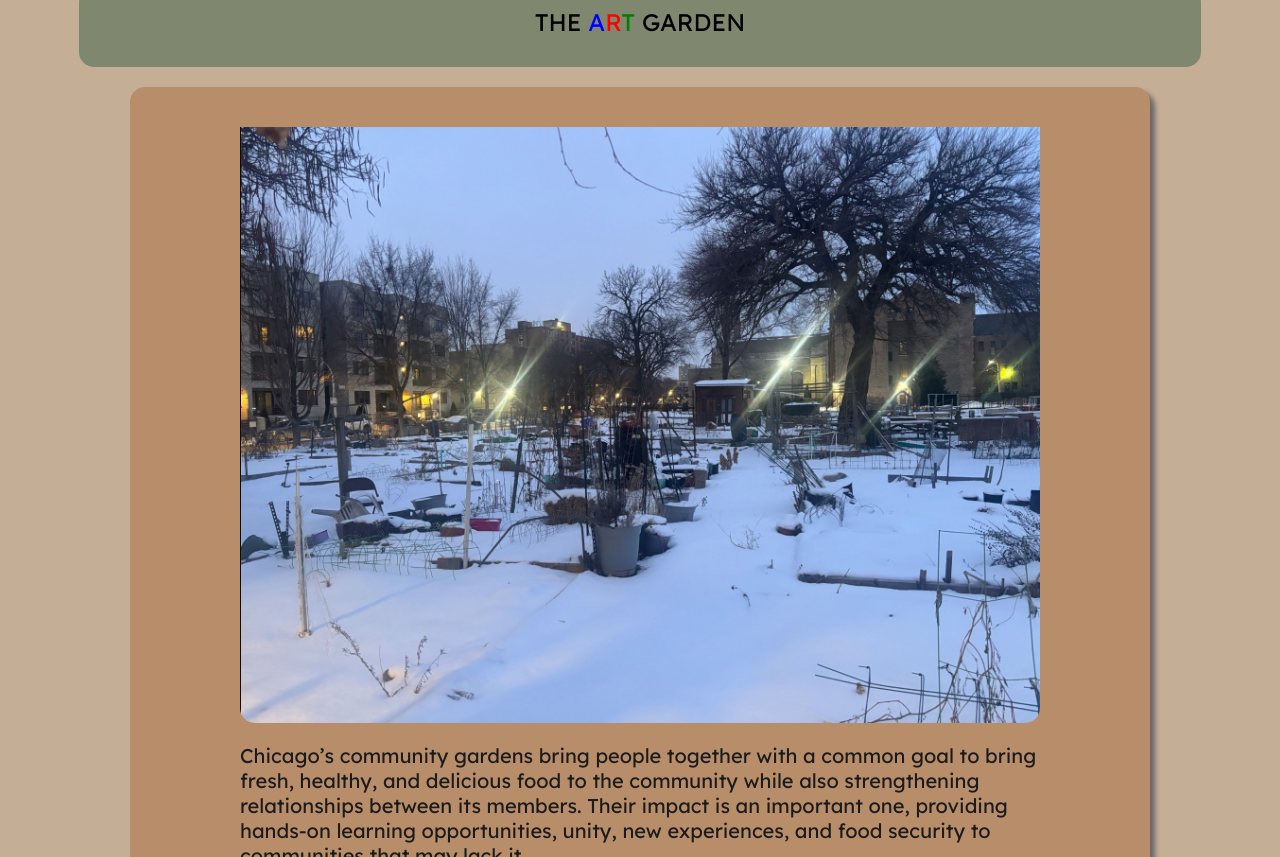
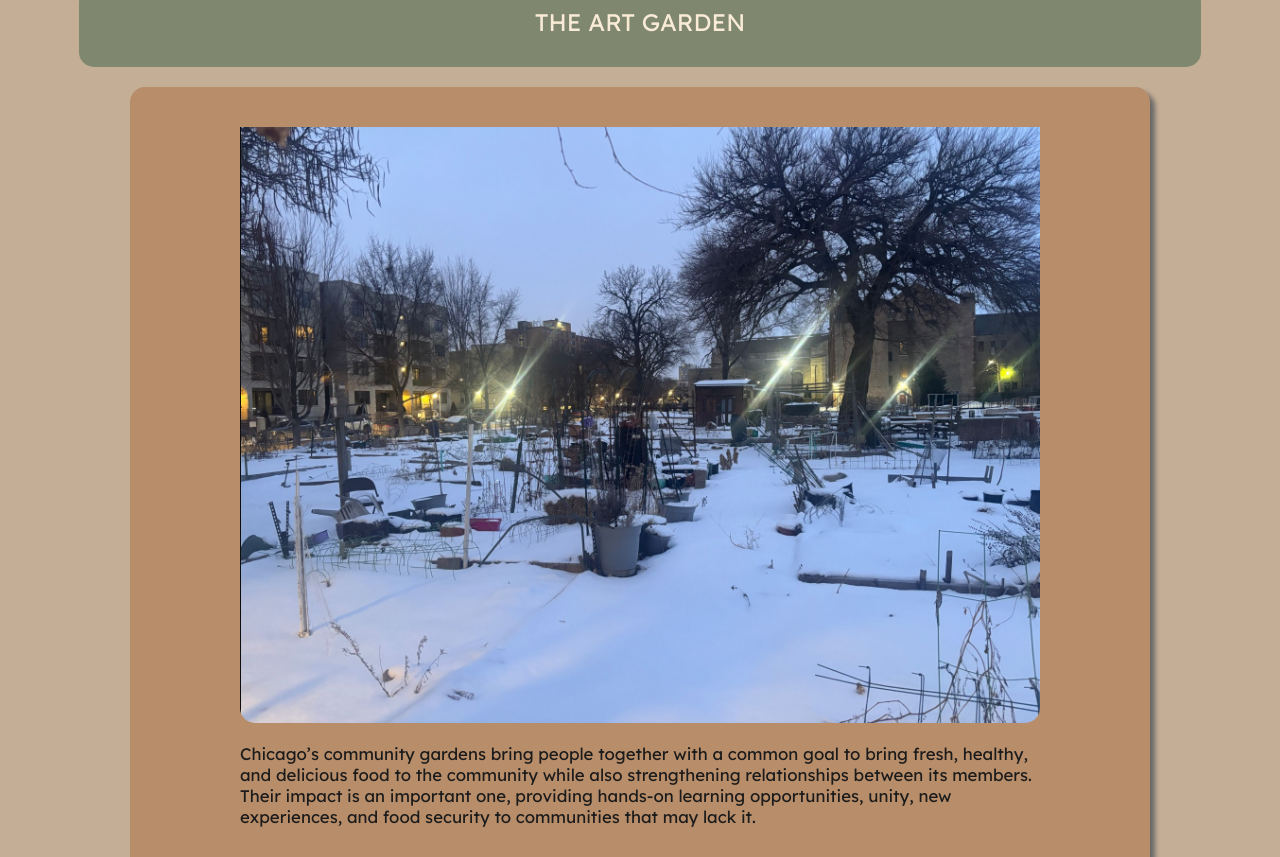
Before and after one commit to Shauniqua1/cooperhewitt, a plain HTML site: page index.html in a window 1280 px wide. Shown: the part 95-952 px from the top of the page. Drawn offline with Linux system fonts and the light colour scheme.

Commit message:
rjkhdsravkjn

```diff
--- a/index.html
+++ b/index.html
@@ -13,7 +13,7 @@
     <a  href="https://seyibamzee.github.io/codespaces-blank-class-project/"><img class="shaunat" src="https://cdn-icons-png.flaticon.com/256/25/25694.png">
         </a>
     <div class="header">
-<p class="a">THE <Span class="blue">A</Span><span class="red">R</span><Span class="green">T</Span> GARDEN</p>
+<p class="a">THE ART GARDEN</p>
     </div>
     <div class="all">
     <div class="one">
--- a/style.css
+++ b/style.css
@@ -1,9 +1,9 @@
 *{padding: 10px; border-radius: 15px;font-family: "Lexend", sans-serif;
   font-optical-sizing: auto;
 }
-.one{width:1000px ;box-shadow: 5px 5px 5px #686868 ;   margin: auto; background-color: #b78d6a; margin-top: 10px; padding: top 30px; height: 120vh;
+.one{width:1000px ;box-shadow: 5px 5px 5px #686868 ;   margin: auto; background-color: #b78d6a; margin-top: 10px; padding: top 30px; height: 100vh;
 }
-.two{width:1000px ;box-shadow: 5px 5px 5px #686868 ;   margin: auto; background-color:#b78d6a;margin-top: 10px;padding: top 30px;  height: 120vh;
+.two{width:1000px ;box-shadow: 5px 5px 5px #686868 ;   margin: auto; background-color:#b78d6a;margin-top: 10px;padding: top 30px;  height: 100vh;
 }
 
 .mainp{border-radius: 25px; margin: auto; display: flex; justify-content: center; width: 80%; padding-top: 30px;}
@@ -11,17 +11,18 @@
 body{background-color: #c5ae96;}
 .header{height: 60px; background-color:#7f886e ; text-align: center; width:90%; margin: 0 auto;}
 .a{font-size:3vh;margin: 0 auto;}
-.blue{color: blue;font-size:3vh;margin: 0 auto; padding: 0px;}
+/* .blue{color: blue;font-size:3vh;margin: 0 auto; padding: 0px;}
 .green{color:green;font-size:3vh;margin: 0 auto; padding: 0px;}
-.red{color: red;font-size:3vh;margin: 0 auto; padding: 0px;}
+.red{color: red;font-size:3vh;margin: 0 auto; padding: 0px;} */
 .all{display: flex; justify-content: center; align-items: stretch;flex-wrap: wrap; height:100%}
-.des1{width: 80%; margin: 0 auto; padding: bottom 15px;font-size: 2.5vh;color: #1b1b1b;}
-.des2{width: 80%; margin: 0 auto; padding: bottom 15px; font-size: 2.5vh; color: #1b1b1b;}
-.shaunat{width: 40px;position: sticky; top: 0;  z-index: 1000; }
+.des1{width: 80%; margin: 0 auto; padding: bottom 15px;font-size: 2.1vh;color: #1b1b1b;}
+.des2{width: 80%; margin: 0 auto; padding: bottom 15px; font-size: 2.1vh; color: #1b1b1b;}
+.shaunat{width: 40px;position: sticky; top: 0; left:0;  z-index: 1000; }
 .shaunat:hover {
   cursor: pointer;
 }
 
+.a{color: antiquewhite;}
 /* @media screen and (max-width: 1000px) {
 
 
```
